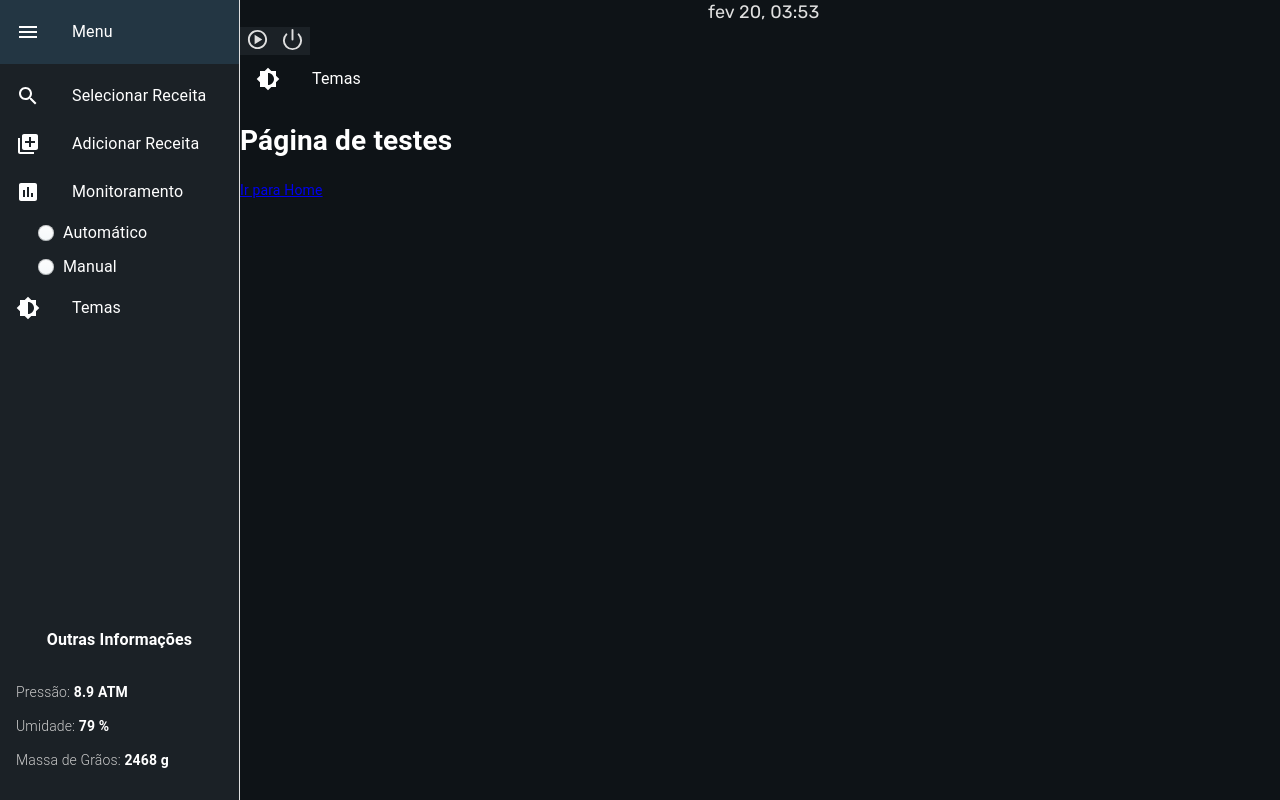
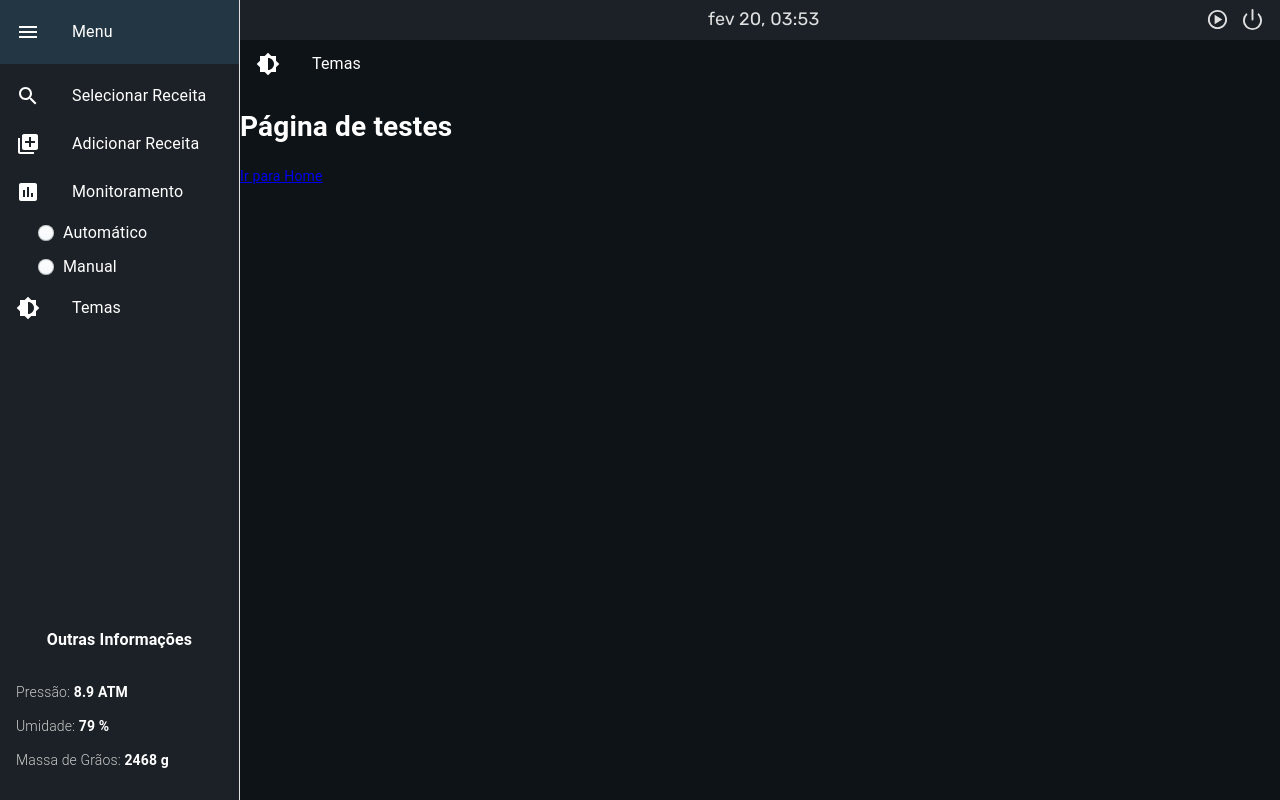
Before and after one commit to cpejr/frontend-cafetorrado, a React (Create React App) app: page /teste in a window 1280 px wide. Built offline with nearby package versions, Linux system fonts and the light colour scheme; a web font is replaced by a local one.

Commit message:
Fix:Ajustando Header

```diff
--- a/src/components/Header/Header.css
+++ b/src/components/Header/Header.css
@@ -1,5 +1,5 @@
 @import url('https://fonts.googleapis.com/css2?family=Rubik:wght@300;500;700&display=swap');
-.headerContainer{
+.header-container{
     width: 100%;
     height: 5vh;
     margin: 0 auto;
--- a/src/routes.jsx
+++ b/src/routes.jsx
@@ -5,7 +5,7 @@ import ResultsRevision from './Pages/ResultsRevision';
 import Teste from './components/theme';
 import TemplateWithDrawer from './Templates/index';
 import Automatic from './Pages/AutomaticPage/Automatic';
-import Manual from './Pages/ManualPage/Manual';
+import Manual from './Pages/ManualPage/manual';
 
 
 const valuesInfo = {
```
